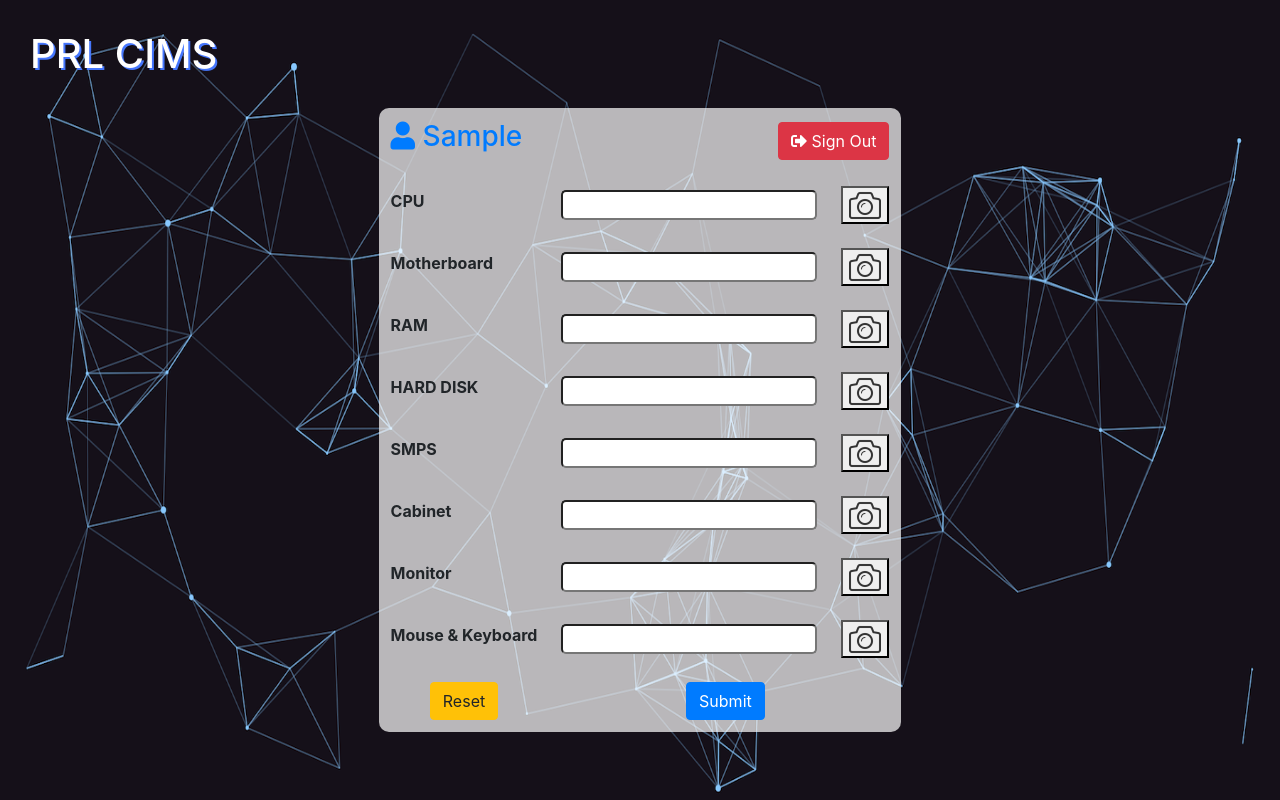
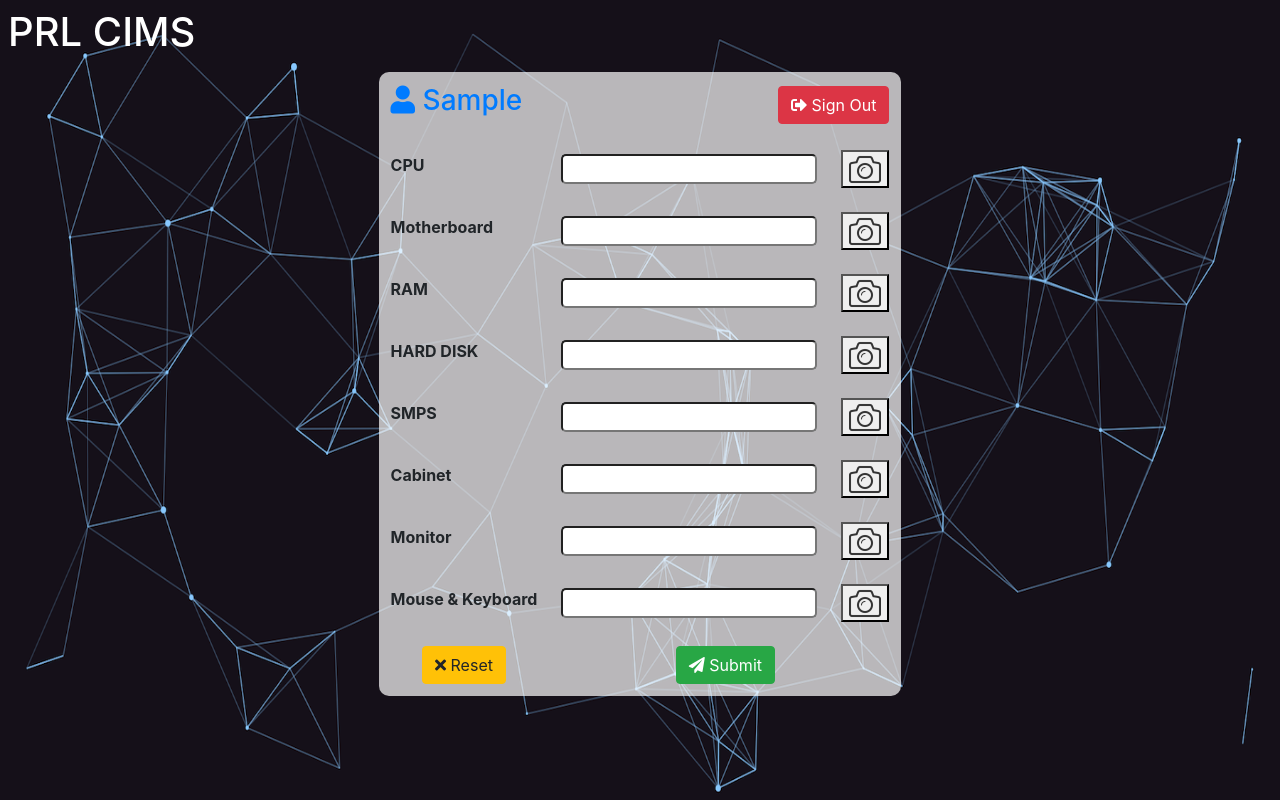
Before and after one commit to Dishendramishra/CIMS, a Flask app: page /form in a window 1280 px wide. Run offline with Flask 2, Linux system fonts and the light colour scheme; the visitor is signed in with stand-in values (Sample User, id 1); some libraries are stand-ins or nearby versions.

```diff
--- a/python-server/app.py
+++ b/python-server/app.py
@@ -116,6 +116,17 @@ def logout():
 def add_data():
     record = request.json
     print(record)
+
+    result = {}
+
+    for key in record.keys():
+        if not record[key].strip():
+            result[key] = "Empty"
+
+    if bool(result):
+        result["msg"] = "Fill the Red Highlighted Fields!"
+        return jsonify(result), 400
+
     try:
         mycoll.insert_one(record)
         status_code = Response(status=201)
@@ -131,5 +142,6 @@ if __name__ == '__main__':
     app.run(
         host="0.0.0.0",
         port=443,
+        debug=True,
         ssl_context=('cert.pem', 'key.pem')
     )
--- a/python-server/templates/form.html
+++ b/python-server/templates/form.html
@@ -51,7 +51,7 @@
 </head>
 
 <body>
-    <h1 style="color: white; margin: 30px;   text-shadow: 2px 2px #4576fd">PRL CIMS</h1>
+    <h1 class="text-white p-2">PRL CIMS</h1>
 
     <table class="table_layout" id="items-table">
         <tr>
@@ -66,49 +66,49 @@
         </tr>
         <tr>
             <td><label>CPU</label></td>
-            <td><input type="text" name="" id="cpu-input" data-identifer="qrcode-input"></td>
-            <td><button onclick="scanCode(this)" id='cpu-btn' class="scan-qr-btn" data-input="cpu-input"><img src="static/img/camera.png" alt="" width="32" height="32"></button></td>
+            <td><input type="text" name="" id="cpu" data-identifer="qrcode-input"></td>
+            <td><button onclick="scanCode(this)" id='cpu-btn' class="scan-qr-btn" data-input="cpu"><img src="static/img/camera.png" alt="" width="32" height="32"></button></td>
         </tr>
         <tr>
             <td> <label>Motherboard</label> </td>
-            <td><input type="text" name="" id="mobo-input" data-identifer="qrcode-input"/></td>
-            <td><button onclick="scanCode(this)" class="scan-qr-btn" data-input="mobo-input"><img src="static/img/camera.png" alt="" width="32" height="32"></button></td>
+            <td><input type="text" name="" id="motherboard" data-identifer="qrcode-input"/></td>
+            <td><button onclick="scanCode(this)" class="scan-qr-btn" data-input="motherboard"><img src="static/img/camera.png" alt="" width="32" height="32"></button></td>
         </tr>
         <tr>
             <td> <label>RAM</label> </td>
-            <td><input type="text" name="" id="ram-input" data-identifer="qrcode-input"/></td>
-            <td><button onclick="scanCode(this)" class="scan-qr-btn" data-input="ram-input"><img src="static/img/camera.png" alt="" width="32" height="32"></button></td>
+            <td><input type="text" name="" id="ram" data-identifer="qrcode-input"/></td>
+            <td><button onclick="scanCode(this)" class="scan-qr-btn" data-input="ram"><img src="static/img/camera.png" alt="" width="32" height="32"></button></td>
         </tr>
         <tr>
             <td> <label>HARD DISK</label> </td>
-            <td><input type="text" name="" id="hdd-input" data-identifer="qrcode-input"/></td>
-            <td><button onclick="scanCode(this)" class="scan-qr-btn" data-input="hdd-input"><img src="static/img/camera.png" alt="" width="32" height="32"></button></td>
+            <td><input type="text" name="" id="hdd" data-identifer="qrcode-input"/></td>
+            <td><button onclick="scanCode(this)" class="scan-qr-btn" data-input="hdd"><img src="static/img/camera.png" alt="" width="32" height="32"></button></td>
         </tr>
         <tr>
             <td> <label>SMPS</label> </td>
-            <td><input type="text" name="" id="smps-input" data-identifer="qrcode-input"/></td>
-            <td><button onclick="scanCode(this)" class="scan-qr-btn" data-input="smps-input"><img src="static/img/camera.png" alt="" width="32" height="32"></button></td>
+            <td><input type="text" name="" id="smps" data-identifer="qrcode-input"/></td>
+            <td><button onclick="scanCode(this)" class="scan-qr-btn" data-input="smps"><img src="static/img/camera.png" alt="" width="32" height="32"></button></td>
         </tr>
         <tr>
             <td> <label>Cabinet</label> </td>
-            <td><input type="text" name="" id="cabinet-input" data-identifer="qrcode-input"/></td>
-            <td><button onclick="scanCode(this)" class="scan-qr-btn" data-input="cabinet-input"><img src="static/img/camera.png" alt="" width="32" height="32"></button></td>
+            <td><input type="text" name="" id="cabinet" data-identifer="qrcode-input"/></td>
+            <td><button onclick="scanCode(this)" class="scan-qr-btn" data-input="cabinet"><img src="static/img/camera.png" alt="" width="32" height="32"></button></td>
         </tr>
         <tr>
             <td> <label>Monitor</label> </td>
-            <td><input type="text" name="" id="monitor-input" data-identifer="qrcode-input"/></td>
-            <td><button onclick="scanCode(this)" class="scan-qr-btn" data-input="monitor-input"><img src="static/img/camera.png" alt="" width="32" height="32"></button></td>
+            <td><input type="text" name="" id="monitor" data-identifer="qrcode-input"/></td>
+            <td><button onclick="scanCode(this)" class="scan-qr-btn" data-input="monitor"><img src="static/img/camera.png" alt="" width="32" height="32"></button></td>
         </tr>
         <tr>
             <td> <label>Mouse & Keyboard</label> </td>
-            <td><input type="text" name="" id="mousekey-input" data-identifer="qrcode-input"/></td>
-            <td><button onclick="scanCode(this)" class="scan-qr-btn" data-input="mousekey-input"><img src="static/img/camera.png" alt="" width="32" height="32"></button></td>
+            <td><input type="text" name="" id="mousekey" data-identifer="qrcode-input"/></td>
+            <td><button onclick="scanCode(this)" class="scan-qr-btn" data-input="mousekey"><img src="static/img/camera.png" alt="" width="32" height="32"></button></td>
         </tr>
         <tr>
             <td align="center"><button id="reset" class="btn btn-warning"
-                onclick="reset_form()">Reset</button></td>
-            <td align="center" colspan="2"><button id="submit" class="btn btn-primary"
-                onclick="submit_data()">Submit</button></td>
+                onclick="reset_form()"><i class="fa fa-times" aria-hidden="true"></i> Reset</button></td>
+            <td align="center" colspan="2"><button id="submit" class="btn btn-success"
+                onclick="submit_data()"><i class="fa fa-paper-plane" aria-hidden="true"></i> Submit</button></td>
         </tr>
     </table>
 
@@ -125,7 +125,6 @@
     }
 
     function sendData(url, method, data=null) {
-        console.log(url);
         var xhr = new XMLHttpRequest();
         xhr.open(method, url, true);
         xhr.setRequestHeader("Content-Type", "application/json");
@@ -138,38 +137,60 @@
                     'success'
                 );
             }
-            else{
+            else if (xhr.readyState === 4 && xhr.status === 400)
+            {
+                var json = JSON.parse(xhr.responseText);
+                console.log(json);
+
+                $.each(json, function(i, item){
+                    $(`#${i}`).css("border-color","red");
+                });
+
+
                 Swal.fire({
-                    icon: 'warning',
-                    text: 'Error!',
+                    icon: 'error',
+                    text: json["msg"],
                     confirmButtonColor: "#0275d8"
                 });
             }
 
         };
+
         xhr.send(data);
     }
 
     function submit_data(){
+
+        reset_input_color();
+
         data = {
-            "cpu"           :   $("#cpu-input").val(),
-            "motherboard"   :   $("#mobo-input").val(),
-            "ram"           :   $("#ram-input").val(),
-            "hdd"           :   $("#hdd-input").val(),
-            "smps"          :   $("#smps-input").val(),
-            "cabinet"       :   $("#cabinet-input").val(),
-            "monitor"       :   $("#monitor-input").val(),
-            "mousekey"      :   $("#mousekey-input").val(),
+            "cpu"           :   $("#cpu").val(),
+            "motherboard"   :   $("#motherboard").val(),
+            "ram"           :   $("#ram").val(),
+            "hdd"           :   $("#hdd").val(),
+            "smps"          :   $("#smps").val(),
+            "cabinet"       :   $("#cabinet").val(),
+            "monitor"       :   $("#monitor").val(),
+            "mousekey"      :   $("#mousekey").val(),
             "deo"           :   "{{current_user.username}}",  // getting username from flask
         }
 
-        sendData("add_data", "POST", JSON.stringify(data))
+        sendData("/add_data", "POST", JSON.stringify(data))
+    }
+
+    function reset_input_color(){
+        $("[data-identifer='qrcode-input']").each(
+            function(){
+                $(this).css("border-color","");
+            }
+        );
     }
 
     function reset_form(){
         $("[data-identifer='qrcode-input']").each(
             function(){
                 $(this).val(null);
+                $(this).css("border-color","");
             }
         );
     }
--- a/python-server/templates/login.html
+++ b/python-server/templates/login.html
@@ -27,11 +27,10 @@
             -webkit-border-radius: 10px 10px 10px 10px;
             border-radius: 10px 10px 10px 10px;
             background: rgba(255, 255, 255, 0.8);
-            padding: 30px;
+            padding: 15px;
             width: 90%;
             max-width: 450px;
             position: relative;
-            padding: 0px;
             -webkit-box-shadow: 0 30px 60px 0 rgba(0,0,0,0.3);
             box-shadow: 0 30px 60px 0 rgba(0,0,0,0.3);
             text-align: center;
@@ -68,7 +67,7 @@
         </div>
     </body>
     <script>
-        $("#submit").addClass("btn btn-primary");
+        $("#submit").addClass("btn btn-success");
     </script>
 
 </html>
```
